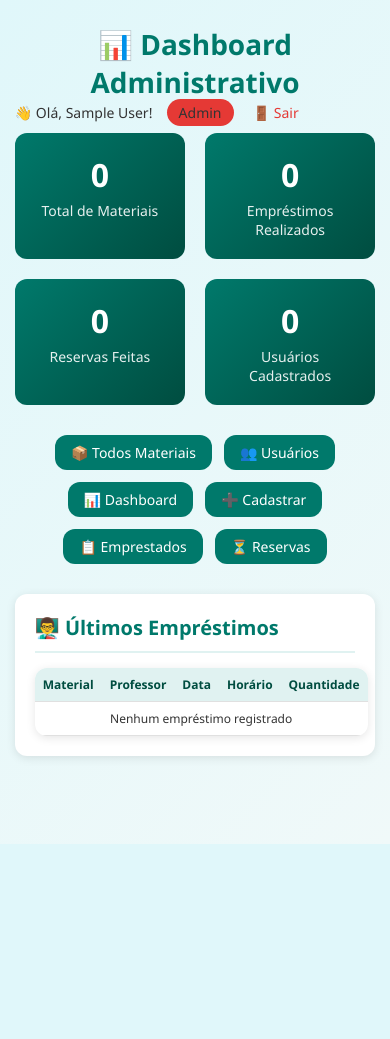
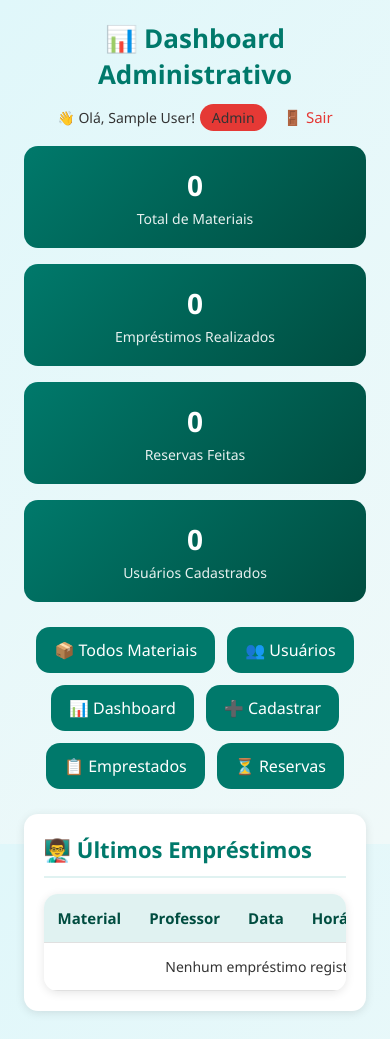
Before and after one commit to julio-aurelio/Gest-o-de-material, a Flask app: page /admin/dashboard in a window 390 px wide. Before the commit the page ends 844 px from the top, so only its background shows below. Run offline with Flask 3, Linux system fonts and the light colour scheme; the visitor is signed in with stand-in values (Sample User, id 1); data that the repository does not hold is empty.

Commit message:
css para celular

```diff
--- a/static/style.css
+++ b/static/style.css
@@ -31,14 +31,14 @@ html, body {
     font-family: 'Segoe UI', Tahoma, Geneva, Verdana, sans-serif;
     background: linear-gradient(135deg, #e0f7fa 0%, #f0f9f9 100%);
     color: var(--dark);
-    font-size: 16px;
+    font-size: 18px;
     display: flex;
     flex-direction: column;
 }
 
 /* ==================== CONTAINER ==================== */
 .container {
-    width: 90%;
+    width: 95%;
     max-width: 1200px;
     margin: 20px auto;
     flex: 1;
@@ -56,13 +56,13 @@ h1 {
 h2 {
     color: var(--primary);
     margin-bottom: 15px;
-    font-size: 24px;
+    font-size: 28px;
 }
 
 h3 {
     color: var(--primary);
     margin-bottom: 10px;
-    font-size: 20px;
+    font-size: 24px;
 }
 
 /* ==================== NAVEGAÇÃO ==================== */
@@ -78,7 +78,7 @@ nav a {
     background: var(--primary);
     color: var(--white);
     text-decoration: none;
-    padding: 10px 20px;
+    padding: 12px 24px;
     border-radius: var(--radius);
     font-size: 16px;
     transition: var(--transition);
@@ -442,15 +437,17 @@ span.indisponivel {
 }
 
 .user-table th, .user-table td {
-    padding: 12px;
+    padding: 14px;
     text-align: left;
     border-bottom: 1px solid #e0e0e0;
+    font-size: 15px;
 }
 
 .user-table th {
     background: var(--primary-light);
     color: var(--primary-dark);
     font-weight: 600;
+    font-size: 16px;
 }
 
 .user-table tr:hover {
@@ -460,7 +457,7 @@ span.indisponivel {
 /* ==================== DASHBOARD ==================== */
 .dashboard-stats {
     display: grid;
-    grid-template-columns: repeat(auto-fit, minmax(200px, 1fr));
+    grid-template-columns: repeat(auto-fit, minmax(240px, 1fr));
     gap: 20px;
     margin-bottom: 30px;
 }
@@ -468,18 +465,18 @@ span.indisponivel {
 .stat-card {
     background: linear-gradient(135deg, var(--primary) 0%, var(--primary-dark) 100%);
     color: var(--white);
-    padding: 20px;
+    padding: 25px;
     border-radius: var(--radius);
     text-align: center;
 }
 
 .stat-number {
-    font-size: 32px;
+    font-size: 38px;
     font-weight: bold;
 }
 
 .stat-label {
-    font-size: 14px;
+    font-size: 16px;
     opacity: 0.9;
     margin-top: 5px;
 }
@@ -487,17 +484,17 @@ span.indisponivel {
 .dashboard-section {
     background: var(--white);
     border-radius: var(--radius);
-    padding: 20px;
+    padding: 25px;
     margin-bottom: 20px;
     box-shadow: var(--shadow);
 }
 
 .dashboard-section h2 {
     color: var(--primary);
-    margin-bottom: 15px;
+    margin-bottom: 18px;
     border-bottom: 2px solid var(--primary-light);
-    padding-bottom: 10px;
-    font-size: 20px;
+    padding-bottom: 12px;
+    font-size: 26px;
 }
 
 /* ==================== HEADER USER INFO ==================== */
@@ -530,65 +527,27 @@ span.indisponivel {
 
 /* ==================== LOGIN/CADASTRO CONTAINERS ==================== */
 .login-container, .cadastro-container {
-    max-width: 450px;
+    max-width: 550px;
     margin: 50px auto;
     background: var(--white);
-    padding: 40px;
+    padding: 45px;
     border-radius: var(--radius);
     box-shadow: var(--shadow-hover);
 }
 
 .login-header, .cadastro-header {
     text-align: center;
-    margin-bottom: 30px;
+    margin-bottom: 35px;
 }
 
 .login-header h1, .cadastro-header h1 {
-    font-size: 28px;
-    margin-bottom: 10px;
+    font-size: 34px;
+    margin-bottom: 15px;
 }
 
 .login-header p, .cadastro-header p {
     color: var(--gray);
-}
-
-/* ==================== RESPONSIVIDADE ==================== */
-@media (max-width: 768px) {
-    .container {
-        width: 95%;
-        padding: 5px;
-    }
-
-    h1 {
-        font-size: 24px;
-    }
-
-    nav a {
-        padding: 8px 16px;
-        font-size: 14px;
-    }
-
-    .user-header {
-        flex-direction: column;
-        text-align: center;
-    }
-
-    .user-info {
-        text-align: center;
-        margin-top: 10px;
-    }
-
-    .dashboard-stats {
-        grid-template-columns: repeat(2, 1fr);
-    }
-
-    .user-table {
-        font-size: 12px;
-    }
-
-    .user-table th, .user-table td {
-        padding: 8px;
-    }
+    font-size: 16px;
 }
 
 /* ==================== HEADER PADRÃO ==================== */
@@ -596,13 +555,13 @@ span.indisponivel {
     display: flex;
     justify-content: space-between;
     align-items: center;
-    margin-bottom: 10px;
+    margin-bottom: 15px;
     flex-wrap: wrap;
 }
 
 .page-header h1 {
     margin-bottom: 0;
-    font-size: 28px;
+    font-size: 34px;
 }
 
 .user-welcome {
@@ -610,35 +569,15 @@ span.indisponivel {
 }
 
 .user-welcome span {
-    font-size: 14px;
+    font-size: 16px;
     color: var(--dark);
-}
-
-.badge-admin {
-    background: var(--danger);
-    color: var(--white);
-    padding: 4px 12px;
-    border-radius: 20px;
-    font-size: 12px;
-    font-weight: 500;
-    margin-left: 10px;
-}
-
-.badge-professor {
-    background: var(--success);
-    color: var(--white);
-    padding: 4px 12px;
-    border-radius: 20px;
-    font-size: 12px;
-    font-weight: 500;
-    margin-left: 10px;
 }
 
 .logout-link {
     margin-left: 15px;
     color: var(--danger);
     text-decoration: none;
-    font-size: 14px;
+    font-size: 16px;
 }
 
 .logout-link:hover {
@@ -703,89 +643,339 @@ span.indisponivel {
     color: var(--success);
 }
 
+/* ==================== QUANTIDADE POR TURNO ==================== */
+.quantidade-turno {
+    background: #e8f5e9;
+    padding: 12px 15px;
+    border-radius: var(--radius-sm);
+    margin: 12px 0;
+}
 
-/* Adicione ou substitua no final do style.css */
+.quantidade-turno p {
+    margin: 6px 0;
+    font-size: 15px;
+    font-weight: 500;
+    color: #2e7d32;
+}
 
-/* ==================== BARRA DE PESQUISA COM SUGESTÕES ==================== */
+/* ==================== RESPONSIVIDADE CELULAR (FONTES GIGANTES) ==================== */
+@media (max-width: 768px) {
+    .container {
+        width: 92%;
+        padding: 8px;
+        margin: 12px auto;
+    }
+
+    /* FONTES GIGANTES NO CELULAR */
+    body {
+        font-size: 18px;
+    }
+
+    h1 {
+        font-size: 32px;
+        margin-bottom: 20px;
+    }
+
+    h2 {
+        font-size: 28px;
+    }
+
+    h3 {
+        font-size: 24px;
+    }
+
+    /* NAVEGAÇÃO GIGANTE NO CELULAR */
+    nav {
+        gap: 12px;
+        margin-bottom: 25px;
+        flex-direction: row;
+        flex-wrap: wrap;
+    }
+
+    nav a {
+        padding: 14px 22px;
+        font-size: 18px;
+        border-radius: 14px;
+    }
+
+    /* CARDS 2 POR 2 NO CELULAR */
+    ul {
+        grid-template-columns: repeat(2, 1fr);
+        gap: 16px;
+    }
+
+    li {
+        padding: 20px;
+    }
+
+    li h3 {
+        font-size: 20px;
+        margin-bottom: 10px;
+    }
+
+    li p {
+        font-size: 15px;
+        margin-bottom: 8px;
+    }
+
+    /* BOTÕES GIGANTES NO CELULAR */
+    .btn, button[type="submit"] {
+        padding: 14px 24px;
+        font-size: 16px;
+        border-radius: 14px;
+    }
+
+    /* FORMULÁRIOS COM FONTES GRANDES */
+    form {
+        padding: 28px;
+        gap: 18px;
+    }
+
+    input[type="text"],
+    input[type="email"],
+    input[type="password"],
+    input[type="number"],
+    input[type="date"],
+    select,
+    textarea {
+        padding: 16px;
+        font-size: 18px;
+        border-radius: 14px;
+    }
+
+    label {
+        font-size: 16px;
+        margin-bottom: -5px;
+    }
+
+    /* STATS BAR */
+    .stats-bar {
+        font-size: 16px;
+        padding: 14px;
+        border-radius: 14px;
+    }
+
+    /* HEADER */
+    .page-header {
+        flex-direction: column;
+        text-align: center;
+        margin-bottom: 18px;
+    }
+
+    .page-header h1 {
+        font-size: 30px;
+        margin-bottom: 12px;
+    }
+
+    .user-welcome {
+        text-align: center;
+    }
+
+    .user-welcome span {
+        font-size: 16px;
+    }
+
+    .badge-admin, .badge-professor {
+        padding: 6px 14px;
+        font-size: 14px;
+        border-radius: 25px;
+    }
+
+    .logout-link {
+        font-size: 15px;
+        margin-left: 12px;
+    }
+
+    /* DASHBOARD */
+    .dashboard-stats {
+        grid-template-columns: repeat(2, 1fr);
+        gap: 16px;
+        margin-bottom: 25px;
+    }
+
+    .stat-card {
+        padding: 20px;
+        border-radius: 14px;
+    }
+
+    .stat-number {
+        font-size: 32px;
+    }
+
+    .stat-label {
+        font-size: 14px;
+    }
+
+    .dashboard-section {
+        padding: 20px;
+        border-radius: 14px;
+        margin-bottom: 20px;
+    }
+
+    .dashboard-section h2 {
+        font-size: 22px;
+        margin-bottom: 16px;
+    }
+
+    /* TABELAS */
+    .user-table {
+        display: block;
+        overflow-x: auto;
+        white-space: nowrap;
+        border-radius: 14px;
+    }
+
+    .user-table th, .user-table td {
+        padding: 14px;
+        font-size: 14px;
+    }
+
+    .user-table th {
+        font-size: 15px;
+    }
+
+    /* INFO BOX */
+    .info-box {
+        padding: 22px;
+        border-radius: 14px;
+    }
+
+    .info-box h3 {
+        font-size: 22px;
+    }
+
+    .info-box p {
+        font-size: 16px;
+    }
+
+    .disponibilidade-box {
+        padding: 16px;
+        font-size: 16px;
+    }
+
+    /* HORÁRIOS */
+    .horario-item {
+        font-size: 13px;
+        padding: 6px 12px;
+    }
+
+    .quantidade-turno p {
+        font-size: 15px;
+    }
+
+    /* LOGIN/CADASTRO */
+    .login-container, .cadastro-container {
+        margin: 40px auto;
+        padding: 35px;
+        width: 90%;
+        border-radius: 18px;
+    }
+
+    .login-header h1, .cadastro-header h1 {
+        font-size: 32px;
+    }
+
+    .login-header p, .cadastro-header p {
+        font-size: 16px;
+    }
+
+    /* BARRA DE PESQUISA */
     #search-form {
-    display: flex;
-    justify-content: center;
-    gap: 10px;
-    margin-bottom: 30px;
-    position: relative;
-    width: 100%;
-    max-width: 500px;
-    margin-left: auto;
-    margin-right: auto;
+        max-width: 100%;
+        gap: 12px;
+        margin-bottom: 25px;
     }
 
     #search-form input[type="text"] {
-    flex: 1;
-    padding: 12px 15px;
-    font-size: 16px;
-    border: 2px solid #e0e0e0;
-    border-radius: var(--radius);
-}
-
-#search-form input[type="text"]:focus {
-    border-color: var(--primary);
-    outline: none;
+        font-size: 18px;
+        padding: 14px 16px;
+        border-radius: 14px;
     }
 
     #search-form input[type="submit"] {
-    padding: 12px 20px;
-    font-size: 16px;
-    border: none;
-    border-radius: var(--radius);
-    background-color: var(--primary);
-    color: var(--white);
-    cursor: pointer;
-    transition: var(--transition);
+        padding: 14px 24px;
+        font-size: 18px;
+        border-radius: 14px;
     }
 
-#search-form input[type="submit"]:hover {
-    background-color: var(--primary-dark);
-    transform: scale(1.02);
+    #suggestions li {
+        padding: 14px 18px;
+        font-size: 16px;
     }
 
-/* ==================== BARRA DE PESQUISA COM SUGESTÕES ==================== */
-#search-form {
-    display: flex;
-    justify-content: center;
-    gap: 10px;
-    margin-bottom: 30px;
-    position: relative;
-    width: 100%;
-    max-width: 500px;
-    margin-left: auto;
-    margin-right: auto;
+    /* FLASH MESSAGES */
+    .flash {
+        font-size: 15px;
+        padding: 14px 24px;
+        width: 90%;
+        border-radius: 14px;
+    }
 }
 
-#search-form input[type="text"] {
-    flex: 1;
-    padding: 12px 15px;
-    font-size: 16px;
-    border: 2px solid #e0e0e0;
-    border-radius: var(--radius);
+/* Celular muito pequeno (até 480px) - 1 coluna */
+@media (max-width: 480px) {
+    ul {
+        grid-template-columns: 1fr;
+        gap: 18px;
     }
 
-#search-form input[type="text"]:focus {
-    border-color: var(--primary);
-    outline: none;
+    h1 {
+        font-size: 28px;
     }
 
-#search-form input[type="submit"] {
-    padding: 12px 20px;
-    font-size: 16px;
-    border: none;
-    border-radius: var(--radius);
-    background-color: var(--primary);
-    color: var(--white);
-    cursor: pointer;
-    transition: var(--transition);
+    h2 {
+        font-size: 24px;
     }
 
-#search-form input[type="submit"]:hover {
-    background-color: var(--primary-dark);
-    transform: scale(1.02);
+    h3 {
+        font-size: 22px;
     }
+
+    nav a {
+        padding: 12px 18px;
+        font-size: 16px;
+    }
+
+    .btn, button[type="submit"] {
+        padding: 12px 20px;
+        font-size: 15px;
+    }
+
+    .stats-bar {
+        font-size: 14px;
+        padding: 12px;
+    }
+
+    .dashboard-stats {
+        grid-template-columns: 1fr;
+    }
+
+    .stat-number {
+        font-size: 28px;
+    }
+
+    .page-header h1 {
+        font-size: 26px;
+    }
+
+    li h3 {
+        font-size: 18px;
+    }
+
+    li p {
+        font-size: 14px;
+    }
+
+    .user-welcome span {
+        font-size: 14px;
+    }
+
+    .badge-admin, .badge-professor {
+        padding: 4px 12px;
+        font-size: 12px;
+    }
+
+    .login-header h1, .cadastro-header h1 {
+        font-size: 28px;
+    }
+}
```
Also changed, not shown: other parts of static/style.css (+62 -66 lines). Lines whose indentation alone changed are shown as unchanged.
